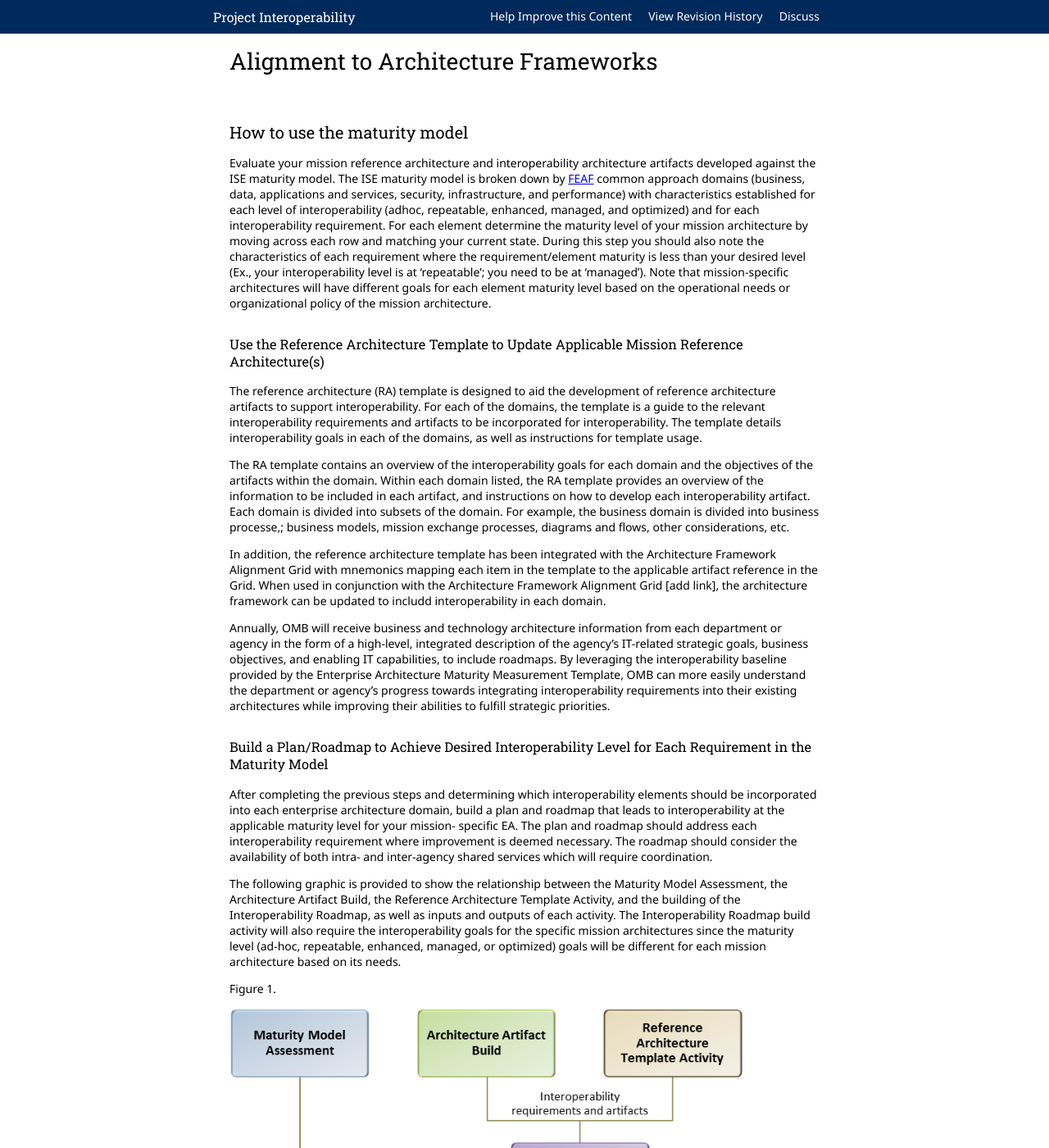
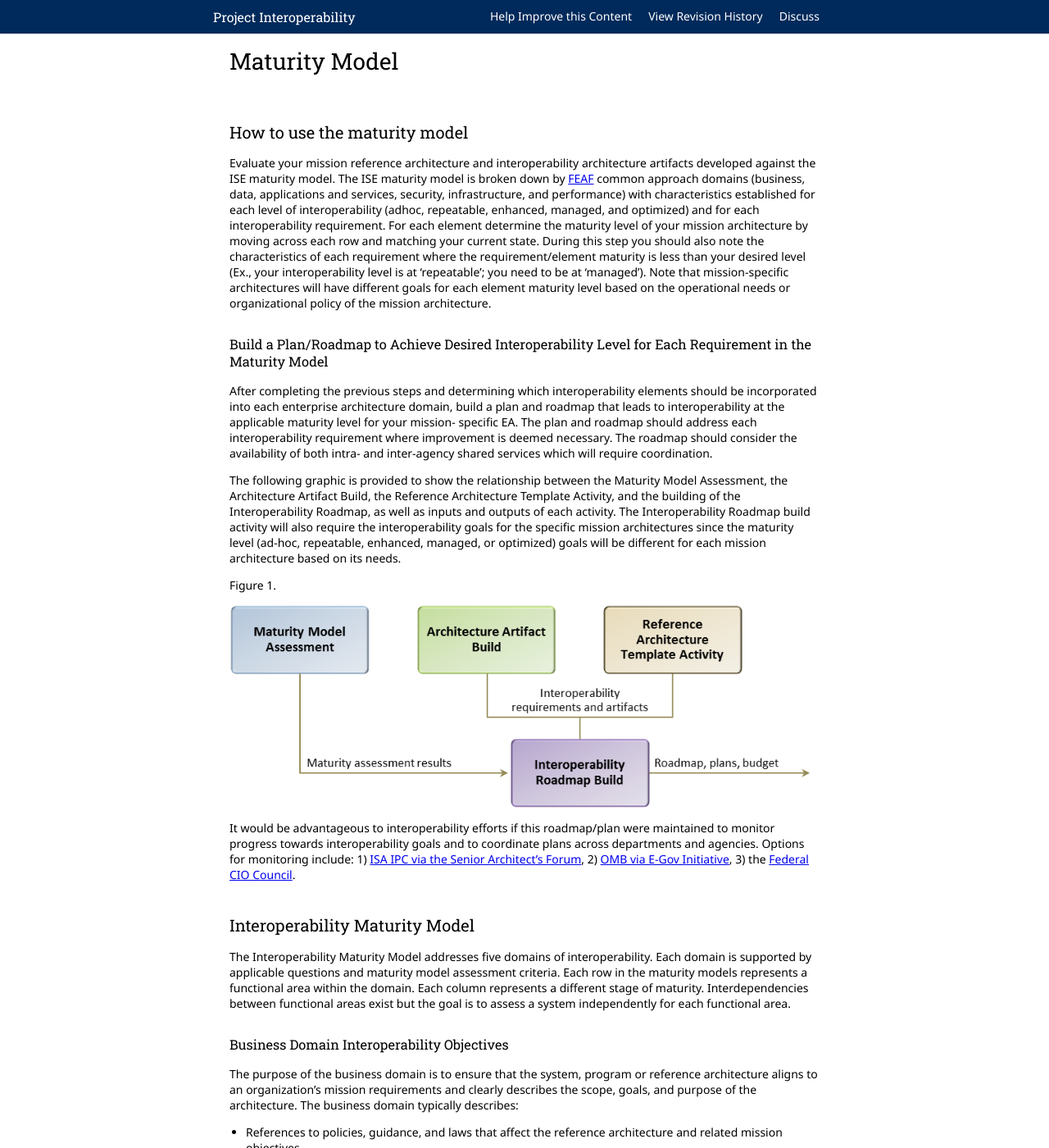
Before and after one commit to Project-Interoperability/project-interoperability.github.io, a Jekyll site: the page built from maturity-model.md, in a window 1280 px wide and 1400 px high. Shown: the whole window at 82% size. Built offline with Jekyll 4.4.1, drawn with Linux system fonts in a browser that asks for light colours; nearby versions of some CDN libraries.

Commit message:
Update maturity-model.md
removed extra info about the reference architecture template

```diff
--- a/maturity-model.md
+++ b/maturity-model.md
@@ -3,22 +3,12 @@ published: true
 permalink: /maturity-model/
 layout: default
 filename: maturity-model.md
-title: Alignment to Architecture Frameworks
+title: Maturity Model
 ---
 
 ## How to use the maturity model
 
 Evaluate your mission reference architecture and interoperability architecture artifacts developed against the ISE maturity model. The ISE maturity model is broken down by [FEAF](http://en.wikipedia.org/wiki/Federal_enterprise_architecture) common approach domains (business, data, applications and services, security, infrastructure, and performance) with characteristics established for each level of interoperability (adhoc, repeatable, enhanced, managed, and optimized) and for each interoperability requirement. For each element determine the maturity level of your mission architecture by moving across each row and matching your current state. During this step you should also note the characteristics of each requirement where the requirement/element maturity is less than your desired level (Ex., your interoperability level is at 'repeatable'; you need to be at 'managed'). Note that mission-specific architectures will have different goals for each element maturity level based on the operational needs or organizational policy of the mission architecture.
-
-### Use the Reference Architecture Template to Update Applicable Mission Reference Architecture(s)
-
-The reference architecture (RA) template is designed to aid the development of reference architecture artifacts to support interoperability. For each of the domains, the template is a guide to the relevant interoperability requirements and artifacts to be incorporated for interoperability. The template details interoperability goals in each of the domains, as well as instructions for template usage.
-
-The RA template contains an overview of the interoperability goals for each domain and the objectives of the artifacts within the domain. Within each domain listed, the RA template provides an overview of the information to be included in each artifact, and instructions on how to develop each interoperability artifact. Each domain is divided into subsets of the domain. For example, the business domain is divided into business processe,; business models, mission exchange processes, diagrams and flows, other considerations, etc.
-
-In addition, the reference architecture template has been integrated with the Architecture Framework Alignment Grid with mnemonics mapping each item in the template to the applicable artifact reference in the Grid. When used in conjunction with the Architecture Framework Alignment Grid [add link], the architecture framework can be updated to includd interoperability in each domain.
-
-Annually, OMB will receive business and technology architecture information from each department or agency in the form of a high-level, integrated description of the agency's IT-related strategic goals, business objectives, and enabling IT capabilities, to include roadmaps. By leveraging the interoperability baseline provided by the Enterprise Architecture Maturity Measurement Template, OMB can more easily understand the department or agency's progress towards integrating interoperability requirements into their existing architectures while improving their abilities to fulfill strategic priorities.
 
 ### Build a Plan/Roadmap to Achieve Desired Interoperability Level for Each Requirement in the Maturity Model
 
```
